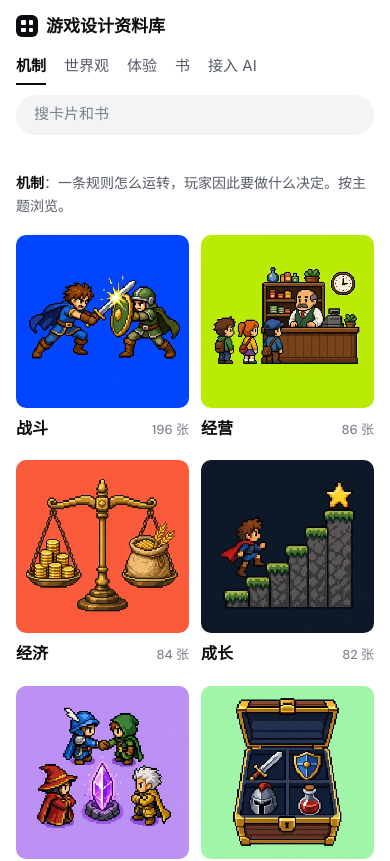
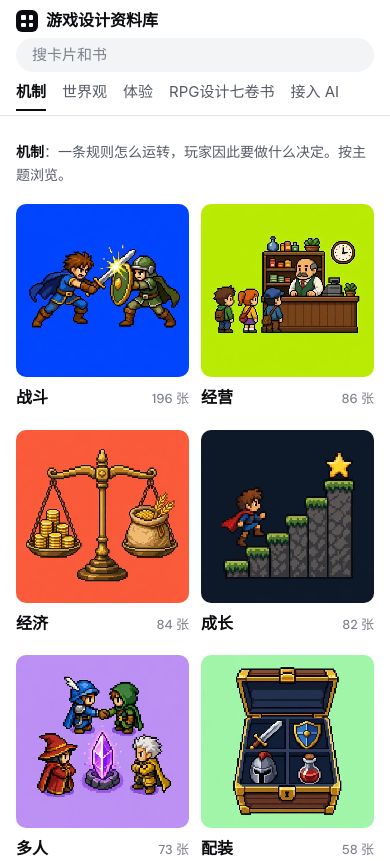
Before and after one commit to mmlong818/game-mechanism-library, a React (Vite) app: page / in a window 390 px wide. Shown: the top 861 px of the page. Built offline with nearby package versions, Linux system fonts and the light colour scheme.

Commit message:
Keep the top bar fixed while scrolling; show the book title as the nav item when there is one book; contents column lists chapters only

```diff
--- a/src/book.tsx
+++ b/src/book.tsx
@@ -88,8 +88,8 @@ function render(source: string): { html: string; sections: Section[] } {
   return { html, sections };
 }
 
-// 左栏：书名、简介和全书目录。宽屏固定在视口内、栏内滚动；窄屏收成正文上方的“目录”按钮。
-function Contents({ book, chapters, current }: { book?: Group; chapters: Shell[]; current: string }) {
+// 左栏：全书目录（书名在顶栏里，这里不重复）。宽屏固定在视口内、栏内滚动；窄屏收成正文上方的“目录”按钮。
+function Contents({ chapters, current }: { chapters: Shell[]; current: string }) {
   const [open, setOpen] = useState(false);
   const box = useRef<HTMLElement>(null);
   useEffect(() => {
@@ -121,13 +121,6 @@ function Contents({ book, chapters, current }: { book?: Group; chapters: Shell[]
         <i aria-hidden="true">{open ? "收起" : "展开"}</i>
       </button>
       <div className="contents-body">
-        {book && (
-          <div className="contents-book">
-            <b>{book.name}</b>
-            {book.author && <i>{book.author} 著</i>}
-            {book.description && <p>{book.description}</p>}
-          </div>
-        )}
         {list(chapters.filter((e) => !isAppendix(e)))}
         {appendix.length > 0 && (
           <>
@@ -146,10 +139,12 @@ function Sections({ sections }: { sections: Section[] }) {
   const box = useRef<HTMLElement>(null);
   useEffect(() => {
     const spy = () => {
+      // 标题过了顶栏下沿一点就算进入这一节。
+      const line = (document.querySelector<HTMLElement>(".top")?.offsetHeight ?? 64) + 32;
       let now = "";
       for (const s of sections) {
         const el = document.getElementById(s.id);
-        if (el && el.getBoundingClientRect().top <= 96) now = s.id;
+        if (el && el.getBoundingClientRect().top <= line) now = s.id;
       }
       setActive(now);
     };
@@ -209,7 +204,7 @@ export function ChapterPage({ core, id }: { core: Core; id: string }) {
 
   return (
     <div className="reading">
-      <Contents book={core.books.find((b) => b.id === shell.group)} chapters={same} current={id} />
+      <Contents chapters={same} current={id} />
       <article className="read">
         <h1>{shell.name}</h1>
         {page ? (
--- a/src/globals.css
+++ b/src/globals.css
@@ -16,6 +16,7 @@
   --c-cobalt-ink: #ffffff;
   --head: "DM Sans", "Noto Sans SC", -apple-system, "PingFang SC", "Microsoft YaHei", sans-serif;
   --sans: -apple-system, "PingFang SC", "Microsoft YaHei", "Noto Sans SC", "Segoe UI", sans-serif;
+  --top: 64px; /* 顶栏高度，页面加载后由脚本按实际高度更新 */
   --mono: ui-monospace, "Cascadia Code", Consolas, monospace;
   color-scheme: light;
 }
@@ -139,7 +140,15 @@ pre {
   top: 8px;
 }
 
-/* 导航 */
+/* 顶栏：固定在视口顶部，背景不透明，下面一条细线 */
+.top {
+  position: sticky;
+  top: 0;
+  z-index: 5;
+  padding-top: env(safe-area-inset-top, 0px);
+  background: var(--canvas);
+  border-bottom: 1px solid var(--edge);
+}
 .nav {
   display: flex;
   flex-wrap: wrap;
@@ -176,6 +185,8 @@ pre {
   color: var(--ink-2);
 }
 .nav nav a {
+  flex: none;
+  white-space: nowrap;
   padding: 4px 0;
   border-bottom: 2px solid transparent;
 }
@@ -458,7 +469,7 @@ pre {
 }
 .lsec {
   padding-top: 36px;
-  scroll-margin-top: 8px;
+  scroll-margin-top: calc(var(--top) + 12px);
 }
 .lsec h2 {
   font-size: 22px;
@@ -539,7 +550,7 @@ pre {
   gap: 20px;
   padding: 18px 28px;
   border-top: 1px solid var(--edge);
-  scroll-margin-top: 8px;
+  scroll-margin-top: calc(var(--top) + 12px);
 }
 .row .label {
   font-family: var(--sans);
@@ -744,12 +755,12 @@ pre {
 }
 .toc {
   position: sticky;
-  top: 16px;
+  top: calc(var(--top) + 16px);
   display: flex;
   flex-direction: column;
   align-items: flex-start;
   font-size: 13.5px;
-  max-height: calc(100vh - 32px);
+  max-height: calc(100vh - var(--top) - 32px);
   overflow-y: auto;
 }
 .toc div {
@@ -936,8 +947,8 @@ pre {
 /* 左栏：全书目录 */
 .contents {
   position: sticky;
-  top: 16px;
-  max-height: calc(100vh - 32px);
+  top: calc(var(--top) + 16px);
+  max-height: calc(100vh - var(--top) - 32px);
   overflow-y: auto;
   overscroll-behavior: contain;
   font-size: 14px;
@@ -946,26 +957,6 @@ pre {
 }
 .contents-toggle {
   display: none;
-}
-.contents-book {
-  padding: 10px 0 16px;
-  display: flex;
-  flex-direction: column;
-  gap: 4px;
-}
-.contents-book b {
-  font-family: var(--head);
-  font-size: 18px;
-  font-weight: 900;
-}
-.contents-book i,
-.contents-book p {
-  font-size: 13px;
-  color: var(--ink-3);
-}
-.contents-book p {
-  line-height: 1.65;
-  color: var(--ink-2);
 }
 .contents ol {
   list-style: none;
@@ -1005,7 +996,7 @@ pre {
   font-weight: 700;
 }
 .md h3 {
-  scroll-margin-top: 8px;
+  scroll-margin-top: calc(var(--top) + 12px);
 }
 .md {
   line-height: 1.9;
@@ -1020,7 +1011,7 @@ pre {
   margin-top: 2.4em;
   padding-top: 0.9em;
   border-top: 1px solid var(--edge);
-  scroll-margin-top: 8px;
+  scroll-margin-top: calc(var(--top) + 12px);
 }
 .md > h2:first-child {
   margin-top: 0;
@@ -1182,6 +1173,31 @@ pre {
   line-height: 1.45;
 }
 
+/* 窄屏的顶栏：站名和搜索框一行，导航一行，整体保持紧凑 */
+@media (max-width: 860px) {
+  .nav {
+    gap: 4px 12px;
+    padding-block: 8px 4px;
+  }
+  .logo {
+    font-size: 16px;
+  }
+  .search {
+    order: 1;
+    flex: 1 1 120px;
+    max-width: none;
+    height: 34px;
+    padding: 0 14px;
+  }
+  .nav nav {
+    order: 2;
+    flex-basis: 100%;
+    flex-wrap: nowrap;
+    gap: 0 16px;
+    overflow-x: auto;
+    scrollbar-width: none;
+  }
+}
 /* 书：放不下三栏时先收起右栏，再把目录收成正文上方的按钮 */
 @media (max-width: 1240px) {
   .reading {
@@ -1231,9 +1247,6 @@ pre {
   .contents.open .contents-body {
     display: block;
   }
-  .contents-book {
-    padding: 4px 8px 12px;
-  }
   .contents ol a {
     padding: 9px 8px;
   }
@@ -1282,11 +1295,6 @@ pre {
   }
   .hero {
     padding-block: 32px 8px;
-  }
-  .search {
-    margin-left: 0;
-    max-width: none;
-    flex-basis: 100%;
   }
   .covers {
     grid-template-columns: repeat(2, minmax(0, 1fr));
--- a/src/main.tsx
+++ b/src/main.tsx
@@ -10,6 +10,7 @@ import { goHome, href, replaceHash, useRoute, type Route } from "./router";
 import { Status } from "./ui";
 
 // 导航：站名、三个卡片库、书、接入 AI、搜索框。当前所在的库高亮。
+// 库里只有一本书时，书这一项直接显示书名；有多本时显示“书”，进书单。
 function Header({ route, core }: { route: Route; core?: Core }) {
   const input = useRef<HTMLInputElement>(null);
   const searchQ = route.name === "search" ? route.q : null;
@@ -28,7 +29,19 @@ function Header({ route, core }: { route: Route; core?: Core }) {
     if (searchQ !== null) replaceHash(target);
     else if (value.trim()) location.hash = target;
   };
+  // 顶栏固定在视口顶部。把它的实际高度写进 --top，固定在视口内的侧栏和标题的停靠位置据此让出空间。
+  const bar = useRef<HTMLDivElement>(null);
+  useEffect(() => {
+    const el = bar.current;
+    if (!el) return;
+    const set = () => document.documentElement.style.setProperty("--top", `${el.offsetHeight}px`);
+    set();
+    const ro = new ResizeObserver(set);
+    ro.observe(el);
+    return () => ro.disconnect();
+  }, []);
   return (
+    <div className="top" ref={bar}>
     <header className="in nav">
       <a className="logo" href="#/">
         <i aria-hidden="true">
@@ -47,7 +60,7 @@ function Header({ route, core }: { route: Route; core?: Core }) {
         ))}
         {core && core.books.length > 0 && (
           <a href={href.book()} aria-current={current(route.name === "book" || route.name === "chapter")}>
-            {BOOK_NAME}
+            {core.books.length === 1 ? core.books[0].name : BOOK_NAME}
           </a>
         )}
         <a href={href.mcp} aria-current={current(route.name === "mcp")}>
@@ -65,6 +78,7 @@ function Header({ route, core }: { route: Route; core?: Core }) {
         <input ref={input} type="search" placeholder="搜卡片和书" aria-label="搜索卡片和书" onChange={(e) => type(e.target.value)} />
       </form>
     </header>
+    </div>
   );
 }
 
```
Also changed, not shown: 1 other file (tests, documents, lock files or other folders).
